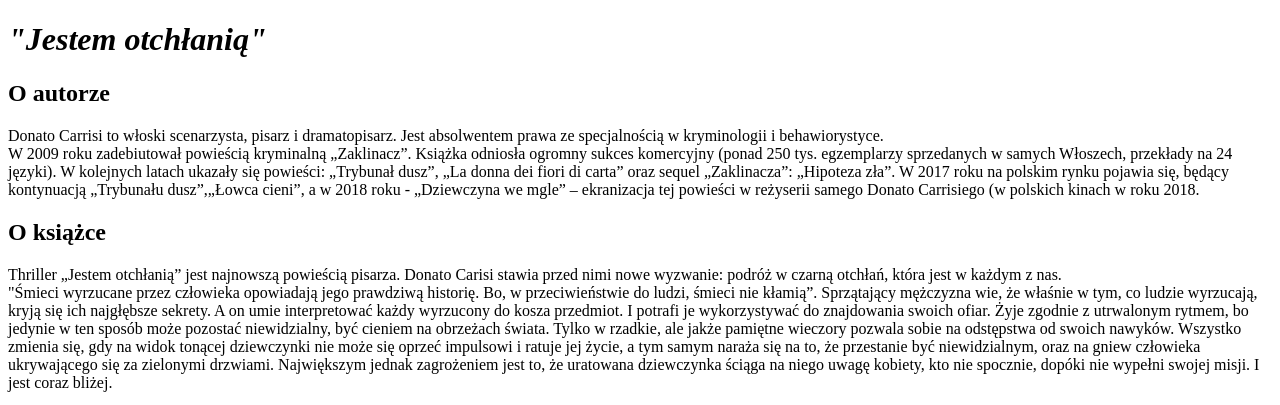
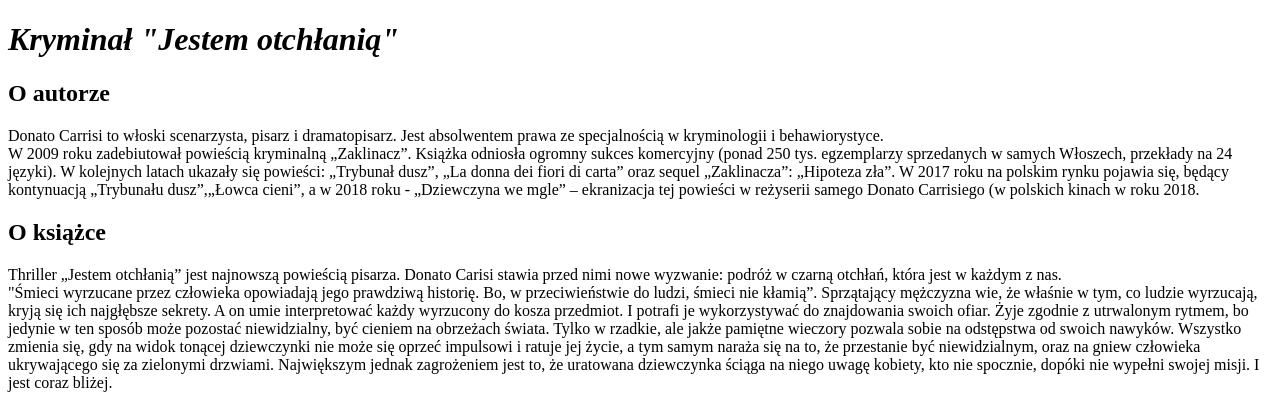
Before and after one commit to anntan2913/nauka-gita, a plain HTML site: page index.html in a window 1280 px wide. Shown: the top 405 px of the page. Drawn offline with Linux system fonts and the light colour scheme.

Commit message:
Update of  content in index.html
A small change in the title of header.

```diff
--- a/index.html
+++ b/index.html
@@ -5,7 +5,7 @@
         <title>My first website</title>
     </head>
     <body>
-        <h1><i>"Jestem otchłanią"</i></h1>
+        <h1><i>Kryminał "Jestem otchłanią"</i></h1>
 
         <h2>O autorze</h2>
         <p>Donato Carrisi to włoski scenarzysta, pisarz i dramatopisarz. Jest absolwentem prawa ze specjalnością w kryminologii i behawiorystyce.<br>
```
